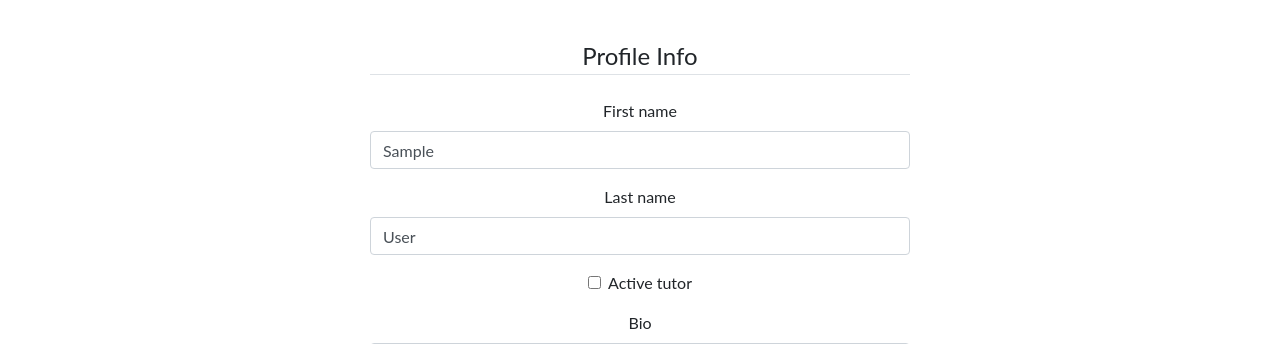
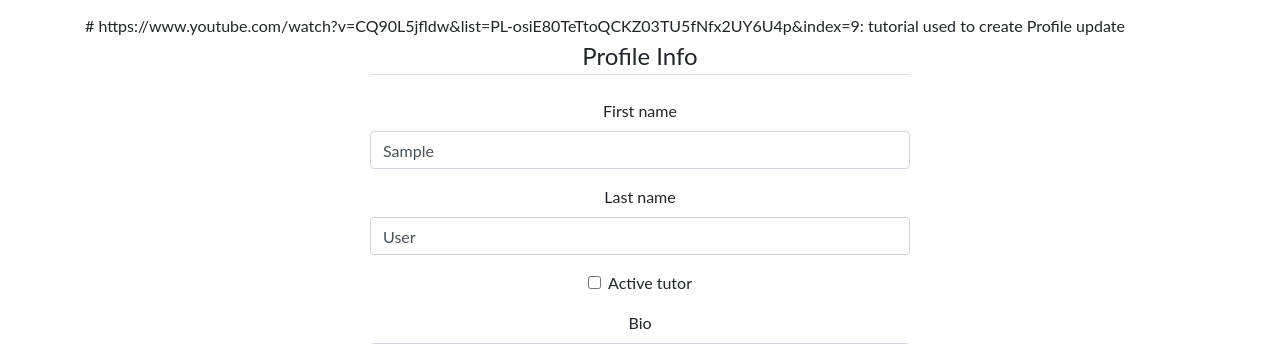
Before and after one commit to belengrimaldi/CS3240-QuickTutor, a Django app: page /profile/update in a window 1280 px wide. Shown: the part 82-426 px from the top of the page. Run offline with Django 3.2, Linux system fonts and the light colour scheme; the visitor is signed in with stand-in values (Sample User, id 1); some libraries are stand-ins or nearby versions.

Commit message:
adding sources

```diff
--- a/user/templates/registration/login.html
+++ b/user/templates/registration/login.html
@@ -1,4 +1,5 @@
 <!-- info button image: https://www.google.com/search?q=information+button&rlz=1C1CHBF_enUS844US844&source=lnms&tbm=isch&sa=X&ved=2ahUKEwjNk--KsOHnAhWclXIEHQ6dA-0Q_AUoAXoECA0QAw&biw=710&bih=667#imgrc=ml_zOIZD4TYPEM -->
+<!-- https://medium.com/@jainsahil1997/simple-google-authentication-in-django-58101a34736b: tutorial to create login -->
 {% extends 'base.html' %}
 {% block content %}
 {% load static %}
--- a/user/templates/requestUpdates.html
+++ b/user/templates/requestUpdates.html
@@ -2,6 +2,8 @@
 {% load static %}
 {% load crispy_forms_tags %}
 {% block content %}
+
+<!-- https://testdriven.io/blog/django-stripe-tutorial/: tutorial for setting up stripe -->
 
 <head>
     <link rel="stylesheet" type="text/css" href="{% static 'user\requestUpdates.css' %}">
--- a/user/templates/update_profile.html
+++ b/user/templates/update_profile.html
@@ -2,6 +2,9 @@
 {% load static %}
 {% load crispy_forms_tags %}
 {% block content %}
+
+# https://www.youtube.com/watch?v=CQ90L5jfldw&list=PL-osiE80TeTtoQCKZ03TU5fNfx2UY6U4p&index=9: tutorial used to create Profile update
+
 <html>
     <head>
          <!-- <link rel="stylesheet" href="https://stackpath.bootstrapcdn.com/bootstrap/4.4.1/css/bootstrap.min.css" integrity="sha384-Vkoo8x4CGsO3+Hhxv8T/Q5PaXtkKtu6ug5TOeNV6gBiFeWPGFN9MuhOf23Q9Ifjh" crossorigin="anonymous"> -->
--- a/user/views.py
+++ b/user/views.py
@@ -14,6 +14,10 @@ import stripe
 from django.core.paginator import Paginator
 
 # Create your views here
+
+# https://www.youtube.com/watch?v=CQ90L5jfldw&list=PL-osiE80TeTtoQCKZ03TU5fNfx2UY6U4p&index=9: tutorial used to create Profile update
+# https://medium.com/@jainsahil1997/simple-google-authentication-in-django-58101a34736b: tutorial to create login
+# https://testdriven.io/blog/django-stripe-tutorial/: tutorial for setting up stripe
 
 stripe.api_key = settings.STRIPE_SECRET_KEY
 
```
